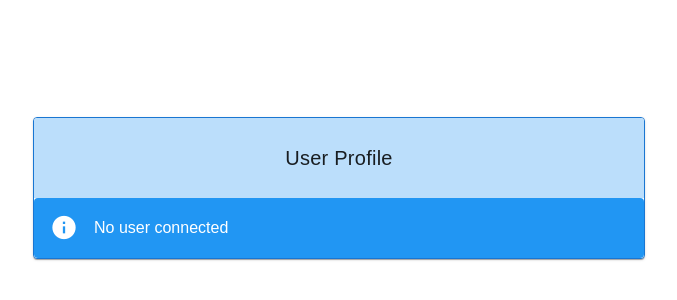
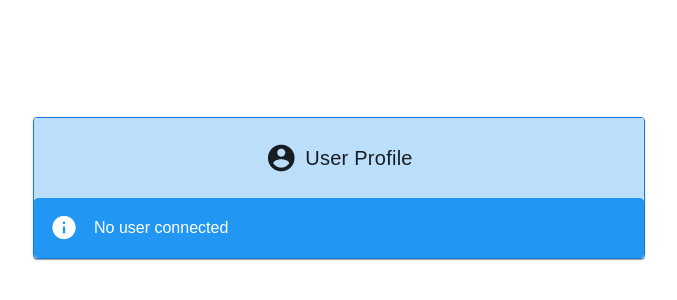
Before and after one commit to johan-mickael-myges/stack-challenge-s2, a Vue app in the folder frontend/: page /user-profile in a window 1280 px wide. Shown: the part 212-512 px from the top of the page, without its empty margins (301-978 px from the left). Built offline with nearby package versions, Linux system fonts and the light colour scheme; a web font is replaced by a local one.

Commit message:
donnees utilisateurs ++

```diff
--- a/frontend/src/views/user/UserProfile.vue
+++ b/frontend/src/views/user/UserProfile.vue
@@ -4,6 +4,7 @@
       <v-col cols="12" md="6">
         <v-card class="user-card">
           <v-card-title class="user-card-title">
+            <v-icon class="user-icon">mdi-account-circle</v-icon>
             <Heading>User Profile</Heading>
           </v-card-title>
           <v-card-text v-if="user">
@@ -24,6 +25,9 @@
                 <p><strong>Number:</strong> {{ user.number }}</p>
               </v-col>
             </v-row>
+            <v-row justify="center">
+              <v-btn color="primary" @click="logout">Logout</v-btn>
+            </v-row>
           </v-card-text>
           <v-alert v-else type="info">
             No user connected
@@ -41,6 +45,14 @@ import Heading from '@/components/Typography/Heading.vue';
 
 const authStore = useAuthStore();
 const user = computed(() => authStore.user);
+
+const logout = async () => {
+  try {
+    await authStore.logout();
+  } catch (error) {
+    console.error("Failed to logout", error);
+  }
+};
 </script>
 
 <style scoped>
@@ -60,6 +72,7 @@ const user = computed(() => authStore.user);
   background-color: #bbdefb; /* Slightly darker blue */
   padding: 16px;
   display: flex;
+  align-items: center;
   justify-content: center;
 }
 
@@ -69,6 +82,11 @@ const user = computed(() => authStore.user);
   font-weight: bold;
 }
 
+.user-icon {
+  margin-right: 8px;
+  font-size: 32px;
+}
+
 .user-card p {
   margin: 0;
   padding: 8px 0;
```
